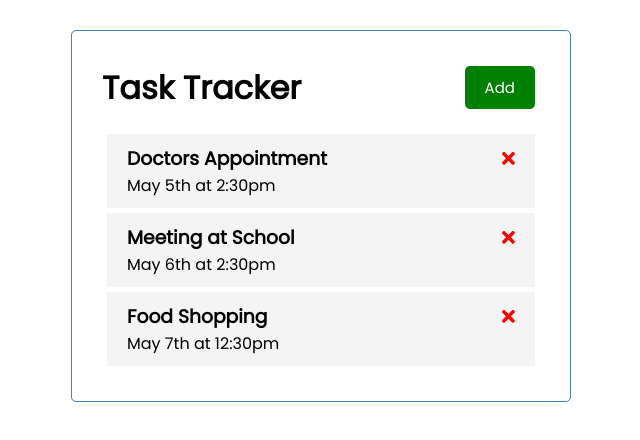
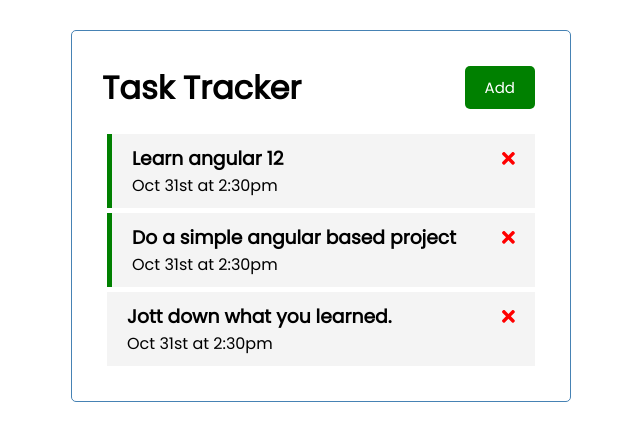
Before and after one commit to shubhamAsolkar22/INTRO-NG-APP, an Angular app: page / in a window 1280 px wide. Shown: the top 440 px of the page, without its empty margins (319-959 px from the left). Built offline with nearby package versions, Linux system fonts and the light colour scheme; data requests are answered from the project's data file.

Commit message:
Added delete task and update task reminder functionality.

```diff
--- a/db.json
+++ b/db.json
@@ -2,20 +2,20 @@
   "tasks": [
     {
       "id": 1,
-        "text": "Doctors Appointment",
-        "day": "May 5th at 2:30pm",
+      "text": "Learn angular 12",
+      "day": "Oct 31st at 2:30pm",
       "reminder": true
     },
     {
       "id": 2,
-        "text": "Meeting at School",
-        "day": "May 6th at 2:30pm",
+      "text": "Do a simple angular based project",
+      "day": "Oct 31st at 2:30pm",
       "reminder": true
     },
     {
       "id": 3,
-        "text": "Food Shopping",
-        "day": "May 7th at 12:30pm",
+      "text": "Jott down what you learned.",
+      "day": "Oct 31st at 2:30pm",
       "reminder": false
     }
   ]
--- a/src/app/components/task-item/task-item.component.html
+++ b/src/app/components/task-item/task-item.component.html
@@ -1,4 +1,4 @@
-<div class="task">
-    <h3>{{task.text}} <fa-icon [ngStyle]="{'color':'red'}" [icon]="faTimes"></fa-icon></h3>
+<div class="task" [ngClass]="{reminder : task.reminder}" (dblclick)="onToggle(task)">
+    <h3>{{task.text}} <fa-icon (click)="onDelete(task)" [ngStyle]="{'color':'red'}" [icon]="faTimes"></fa-icon></h3>
     <p>{{task.day}}</p>
 </div>
--- a/src/app/components/task-item/task-item.component.ts
+++ b/src/app/components/task-item/task-item.component.ts
@@ -1,4 +1,4 @@
-import { Component, OnInit, Input } from '@angular/core';
+import { Component, EventEmitter, OnInit, Input, Output } from '@angular/core';
 import { Task } from 'src/app/interfaces/Task';
 import { faTimes } from '@fortawesome/free-solid-svg-icons';
 
@@ -9,6 +9,8 @@ import { faTimes } from '@fortawesome/free-solid-svg-icons';
 })
 export class TaskItemComponent implements OnInit {
   @Input() task: Task;
+  @Output() onDeleteTask :EventEmitter<Task> = new EventEmitter<Task>();
+  @Output() onToggleReminder :EventEmitter<Task> = new EventEmitter<Task>();
   faTimes = faTimes;
 
   constructor() { }
@@ -16,4 +18,12 @@ export class TaskItemComponent implements OnInit {
   ngOnInit(): void {
   }
 
+  onDelete(task : Task){
+    // console.log(task);
+    this.onDeleteTask.emit(task);
+  }
+
+  onToggle(task : Task){
+    this.onToggleReminder.emit(task);
+  }
 }
--- a/src/app/components/tasks/tasks.component.html
+++ b/src/app/components/tasks/tasks.component.html
@@ -1 +1,3 @@
-<app-task-item *ngFor="let task of tasks" [task]="task"></app-task-item>
+<app-task-item *ngFor="let task of tasks" [task]="task" (onDeleteTask)="deleteTask(task)"
+    (onToggleReminder)="toggleReminder(task)"
+></app-task-item>
--- a/src/app/components/tasks/tasks.component.ts
+++ b/src/app/components/tasks/tasks.component.ts
@@ -8,11 +8,25 @@ import { TaskService } from 'src/app/services/task.service';
   styleUrls: ['./tasks.component.css']
 })
 export class TasksComponent implements OnInit {
-  tasks : Task[] = [];
-  constructor(private taskService : TaskService) { }
+  tasks: Task[] = [];
+
+  constructor(private taskService: TaskService) { }
 
   ngOnInit(): void {
-    this.taskService.getTasks().subscribe((tasksFromObservable)=>this.tasks=tasksFromObservable);
+    this.taskService.getTasks().subscribe((tasksFromObservable) => this.tasks = tasksFromObservable);
+  }
+
+  deleteTask(taskToBeDeleted: Task) {
+    this.taskService.deleteTask(taskToBeDeleted)
+      .subscribe((/* deletedTask */) => {
+        this.tasks = this.tasks.filter(t => t.id !== taskToBeDeleted.id);
+        //console.log(deletedTask);
+      });
+  }
+
+  toggleReminder(taskToToggleReminder : Task){
+    taskToToggleReminder.reminder = !taskToToggleReminder.reminder;
+    this.taskService.updateTaskReminder(taskToToggleReminder).subscribe();
   }
 
 }
--- a/src/app/services/task.service.ts
+++ b/src/app/services/task.service.ts
@@ -1,17 +1,34 @@
 import { Injectable } from '@angular/core';
 import { TASKS } from '../../assets/mock-tasks';
 import { Task } from '../interfaces/Task';
-import { Observable, of } from 'rxjs';
+import { Observable } from 'rxjs';
 import { HttpClient, HttpHeaders } from '@angular/common/http';
+
+const httpOptions = {
+  headers: new HttpHeaders({
+    'Content-Type': 'application/json',
+  }),
+};
 
 @Injectable({
   providedIn: 'root'
 })
 export class TaskService {
+
   private apiUrl = 'http://localhost:5000/tasks';
   constructor(private httpClient : HttpClient ) { }
 
   getTasks(): Observable<Task[]> {
     return this.httpClient.get<Task[]>(this.apiUrl);
   }
+
+  deleteTask(task : Task): Observable<Task> {
+    const url = `${this.apiUrl}/${task.id}`;
+    return this.httpClient.delete<Task>(url);
+  }
+
+  updateTaskReminder(task : Task): Observable<Task>{
+    const url = `${this.apiUrl}/${task.id}`;
+    return this.httpClient.put<Task>(url, task, httpOptions);
+  }
 }
```
Lines whose indentation alone changed are shown as unchanged.
